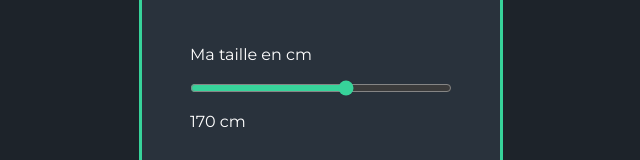
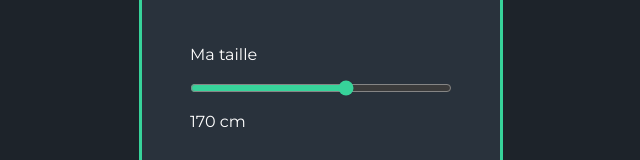
Before and after one commit to DrHyde01/BMI-Generator, a plain HTML site: page src/index.html in a window 1280 px wide. Shown: the part 366-526 px from the top of the page, 319-959 px from the left. Drawn offline with Linux system fonts and the light colour scheme.

Commit message:
Delete words

```diff
--- a/src/index.html
+++ b/src/index.html
@@ -33,7 +33,7 @@
         </div>
 
         <div class="calculator-height">
-            <label for="height">Ma taille en cm</label>
+            <label for="height">Ma taille</label>
                 <input class="input-height" type="range" id="height" min="80" max="230" value="170">
             <p><span class="display-height"></span> cm</p>
         </div>
```
